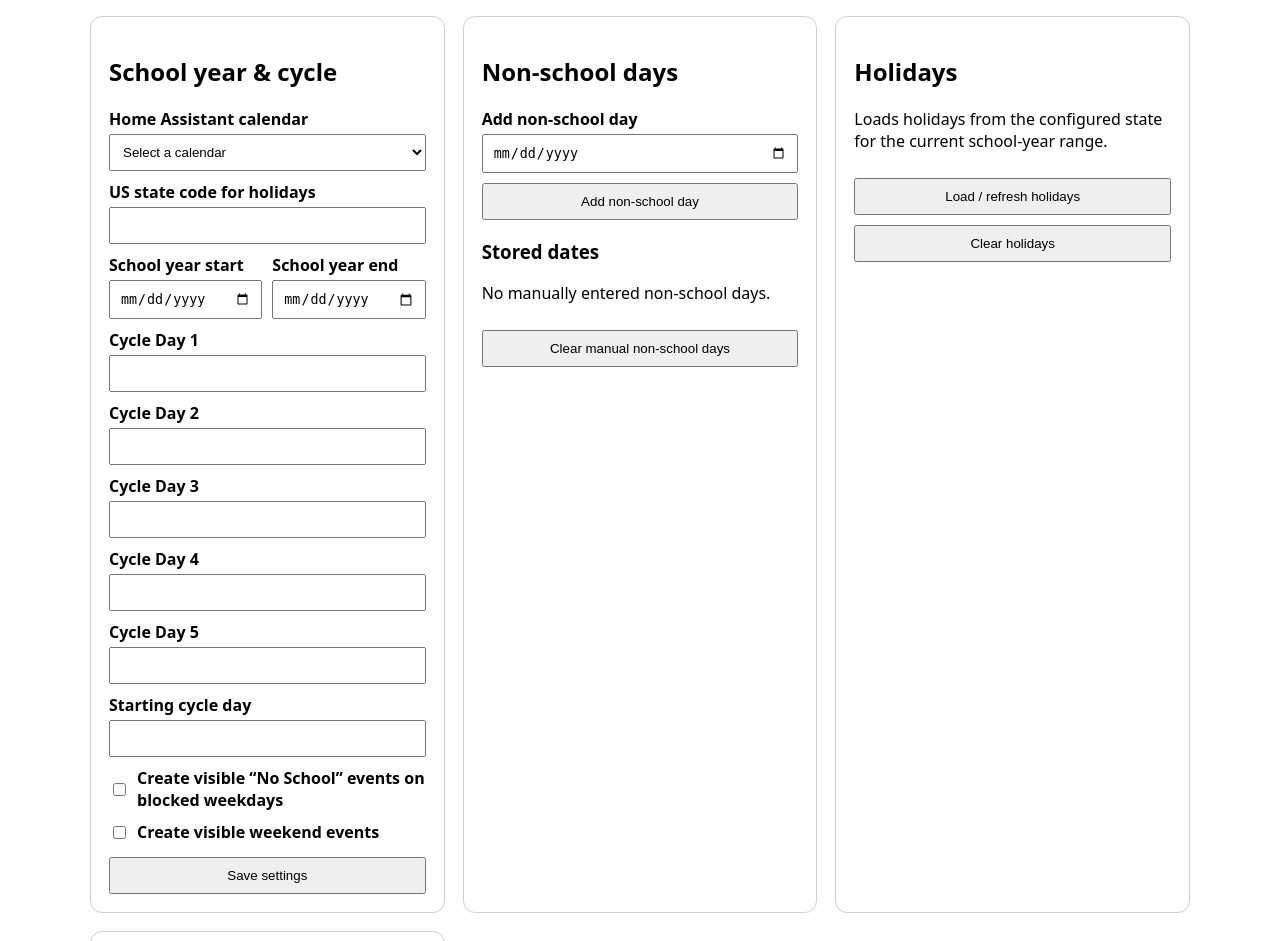
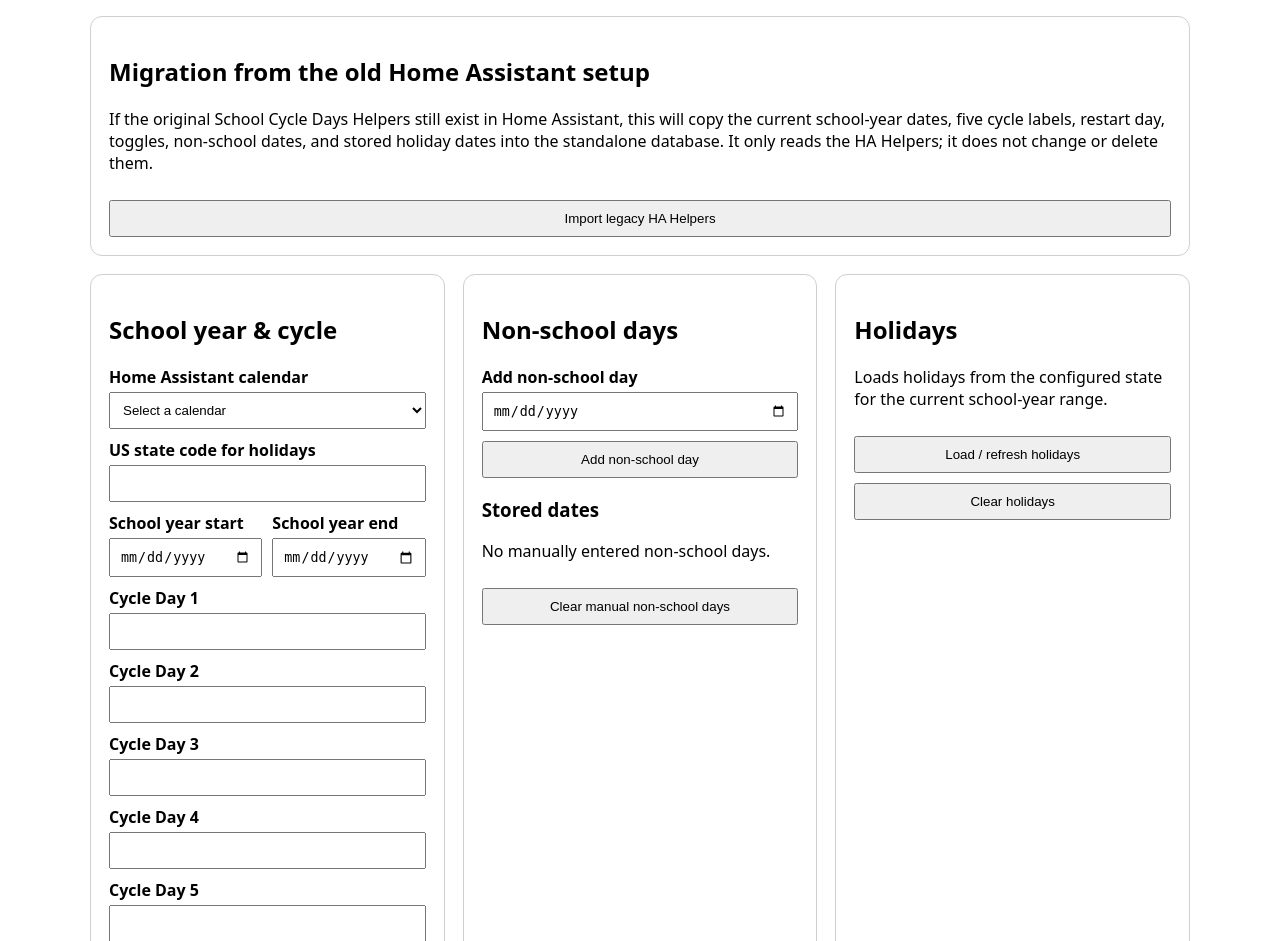
Before and after one commit to gmalbert/schoolCycleDays, a FastAPI app: template ha_custom_integration/standalone_app/templates/index.html in a window 1280 px wide. Shown: the part 132-1073 px from the top of the page. Run offline with FastAPI, Linux system fonts and the light colour scheme; the template is opened without the code that fills it, so the values that code supplies are empty; parts of the project's set-up code (start-up, migrations or seed data) failed here and were passed over.

Commit message:
Add legacy Helper import control to standalone UI

```diff
--- a/ha_custom_integration/standalone_app/templates/index.html
+++ b/ha_custom_integration/standalone_app/templates/index.html
@@ -27,6 +27,14 @@
 
   {% if message %}<div class="message">{{ message }}</div>{% endif %}
   {% if connection_error %}<div class="error"><strong>Home Assistant connection error:</strong> {{ connection_error }}</div>{% endif %}
+
+  <section class="card" style="margin-bottom:18px">
+    <h2>Migration from the old Home Assistant setup</h2>
+    <p>If the original School Cycle Days Helpers still exist in Home Assistant, this will copy the current school-year dates, five cycle labels, restart day, toggles, non-school dates, and stored holiday dates into the standalone database. It only reads the HA Helpers; it does not change or delete them.</p>
+    <form method="post" action="/migration/import-legacy-helpers">
+      <button type="submit">Import legacy HA Helpers</button>
+    </form>
+  </section>
 
   <div class="grid">
     <section class="card">
```
